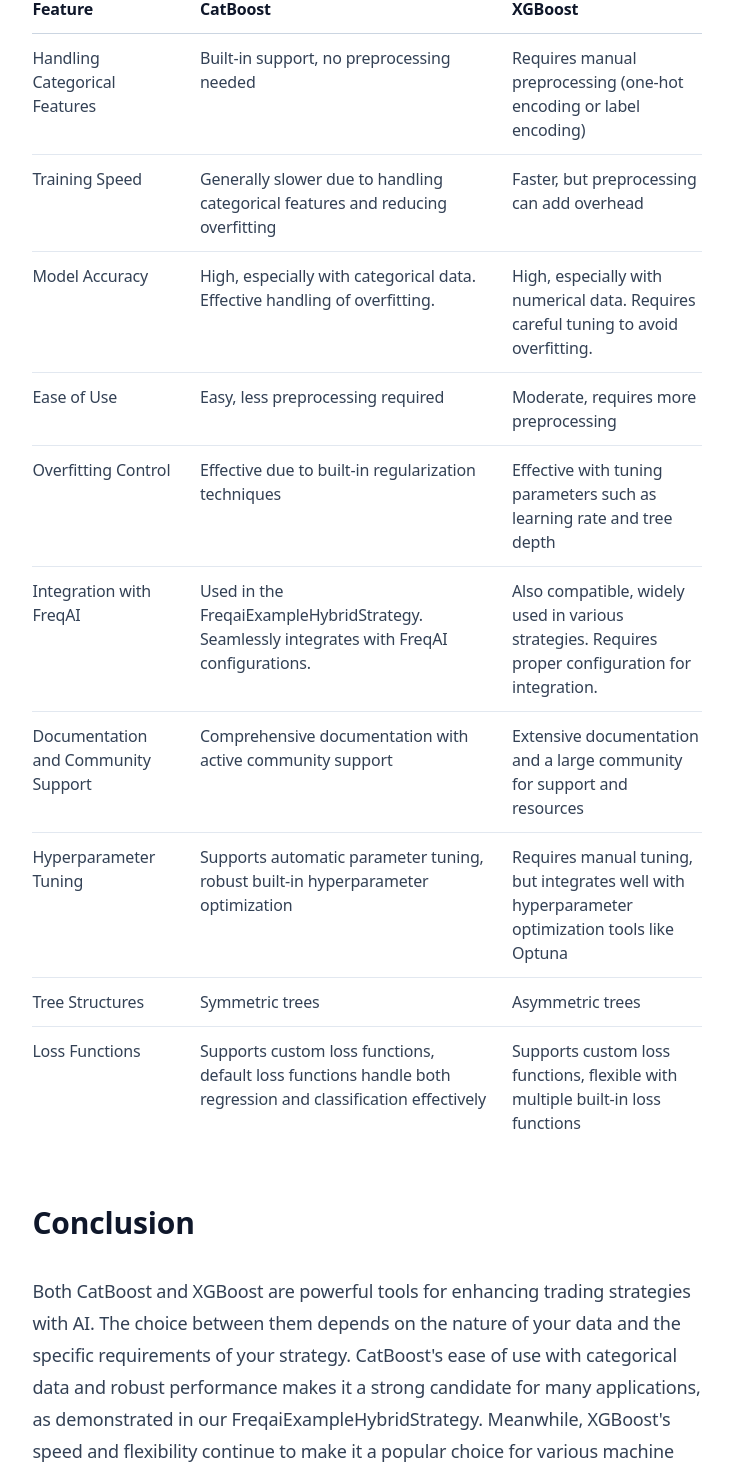
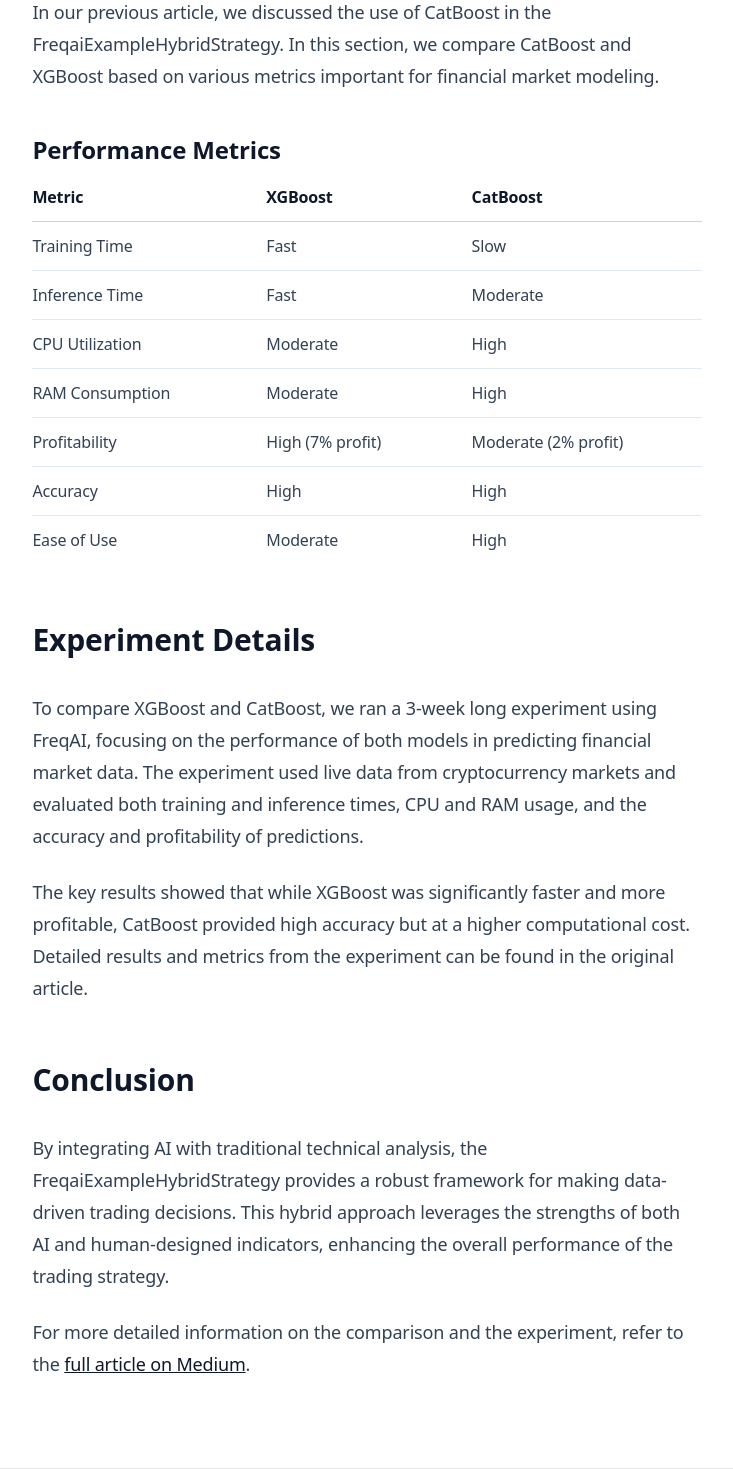
Before and after one commit to nicolad/vadim.blog, a Next.js app: page /catboost-vs-xgboost in a window 1280 px wide. Shown: the part 820-2290 px from the top of the page, without its empty margins (273-1006 px from the left). Built offline with nearby package versions, Linux system fonts and the light colour scheme.

Commit message:
Small improvement.

```diff
--- a/app/catboost-vs-xgboost/page.tsx
+++ b/app/catboost-vs-xgboost/page.tsx
@@ -32,139 +32,104 @@
       <section>
         <h2>Introduction</h2>
         <p>
-          In our previous article, we discussed the implementation of the{" "}
-          <a
-            href="https://www.vadim.blog/freqai-hybrid"
-            target="_blank"
-            rel="noopener noreferrer"
-          >
-            FreqaiHybridStrategy
-          </a>
-          , which utilized CatBoost to enhance trading strategies with AI. In
-          this post, we'll compare CatBoost with XGBoost, two popular gradient
-          boosting algorithms, to help you understand their differences and
-          decide which might be better for your trading strategies.
+          The integration of AI into trading strategies has revolutionized the
+          way we approach market forecasts and trade executions. This article
+          explores the <strong>FreqaiExampleHybridStrategy</strong>,
+          demonstrating how FreqAI can enhance a typical Freqtrade strategy by
+          leveraging advanced machine learning techniques to make more informed
+          trading decisions.
         </p>
       </section>
 
       <section>
-        <h2>Comparison of CatBoost and XGBoost</h2>
+        <h2>Comparing XGBoost and CatBoost</h2>
+        <p>
+          In our previous article, we discussed the use of CatBoost in the
+          FreqaiExampleHybridStrategy. In this section, we compare CatBoost and
+          XGBoost based on various metrics important for financial market
+          modeling.
+        </p>
+        <h3>Performance Metrics</h3>
         <table>
           <thead>
             <tr>
-              <th>Feature</th>
+              <th>Metric</th>
+              <th>XGBoost</th>
               <th>CatBoost</th>
-              <th>XGBoost</th>
             </tr>
           </thead>
           <tbody>
             <tr>
-              <td>Handling Categorical Features</td>
-              <td>Built-in support, no preprocessing needed</td>
-              <td>
-                Requires manual preprocessing (one-hot encoding or label
-                encoding)
-              </td>
+              <td>Training Time</td>
+              <td>Fast</td>
+              <td>Slow</td>
             </tr>
             <tr>
-              <td>Training Speed</td>
-              <td>
-                Generally slower due to handling categorical features and
-                reducing overfitting
-              </td>
-              <td>Faster, but preprocessing can add overhead</td>
+              <td>Inference Time</td>
+              <td>Fast</td>
+              <td>Moderate</td>
             </tr>
             <tr>
-              <td>Model Accuracy</td>
-              <td>
-                High, especially with categorical data. Effective handling of
-                overfitting.
-              </td>
-              <td>
-                High, especially with numerical data. Requires careful tuning to
-                avoid overfitting.
-              </td>
+              <td>CPU Utilization</td>
+              <td>Moderate</td>
+              <td>High</td>
+            </tr>
+            <tr>
+              <td>RAM Consumption</td>
+              <td>Moderate</td>
+              <td>High</td>
+            </tr>
+            <tr>
+              <td>Profitability</td>
+              <td>High (7% profit)</td>
+              <td>Moderate (2% profit)</td>
+            </tr>
+            <tr>
+              <td>Accuracy</td>
+              <td>High</td>
+              <td>High</td>
             </tr>
             <tr>
               <td>Ease of Use</td>
-              <td>Easy, less preprocessing required</td>
-              <td>Moderate, requires more preprocessing</td>
-            </tr>
-            <tr>
-              <td>Overfitting Control</td>
-              <td>Effective due to built-in regularization techniques</td>
-              <td>
-                Effective with tuning parameters such as learning rate and tree
-                depth
-              </td>
-            </tr>
-            <tr>
-              <td>Integration with FreqAI</td>
-              <td>
-                Used in the FreqaiExampleHybridStrategy. Seamlessly integrates
-                with FreqAI configurations.
-              </td>
-              <td>
-                Also compatible, widely used in various strategies. Requires
-                proper configuration for integration.
-              </td>
-            </tr>
-            <tr>
-              <td>Documentation and Community Support</td>
-              <td>Comprehensive documentation with active community support</td>
-              <td>
-                Extensive documentation and a large community for support and
-                resources
-              </td>
-            </tr>
-            <tr>
-              <td>Hyperparameter Tuning</td>
-              <td>
-                Supports automatic parameter tuning, robust built-in
-                hyperparameter optimization
-              </td>
-              <td>
-                Requires manual tuning, but integrates well with hyperparameter
-                optimization tools like Optuna
-              </td>
-            </tr>
-            <tr>
-              <td>Tree Structures</td>
-              <td>Symmetric trees</td>
-              <td>Asymmetric trees</td>
-            </tr>
-            <tr>
-              <td>Loss Functions</td>
-              <td>
-                Supports custom loss functions, default loss functions handle
-                both regression and classification effectively
-              </td>
-              <td>
-                Supports custom loss functions, flexible with multiple built-in
-                loss functions
-              </td>
+              <td>Moderate</td>
+              <td>High</td>
             </tr>
           </tbody>
         </table>
       </section>
 
       <section>
+        <h2>Experiment Details</h2>
+        <p>
+          To compare XGBoost and CatBoost, we ran a 3-week long experiment using
+          FreqAI, focusing on the performance of both models in predicting
+          financial market data. The experiment used live data from
+          cryptocurrency markets and evaluated both training and inference
+          times, CPU and RAM usage, and the accuracy and profitability of
+          predictions.
+        </p>
+        <p>
+          The key results showed that while XGBoost was significantly faster and
+          more profitable, CatBoost provided high accuracy but at a higher
+          computational cost. Detailed results and metrics from the experiment
+          can be found in the original article.
+        </p>
+      </section>
+
+      <section>
         <h2>Conclusion</h2>
         <p>
-          Both CatBoost and XGBoost are powerful tools for enhancing trading
-          strategies with AI. The choice between them depends on the nature of
-          your data and the specific requirements of your strategy. CatBoost's
-          ease of use with categorical data and robust performance makes it a
-          strong candidate for many applications, as demonstrated in our
-          FreqaiExampleHybridStrategy. Meanwhile, XGBoost's speed and
-          flexibility continue to make it a popular choice for various machine
-          learning tasks.
+          By integrating AI with traditional technical analysis, the
+          FreqaiExampleHybridStrategy provides a robust framework for making
+          data-driven trading decisions. This hybrid approach leverages the
+          strengths of both AI and human-designed indicators, enhancing the
+          overall performance of the trading strategy.
         </p>
         <p>
-          For more details on how to implement and customize trading strategies
-          with these models, refer to the{" "}
-          <a href="https://www.freqtrade.io/en/stable/freqai/">
-            FreqAI documentation
+          For more detailed information on the comparison and the experiment,
+          refer to the{" "}
+          <a href="https://emergentmethods.medium.com/real-time-head-to-head-adaptive-modeling-of-financial-market-data-using-xgboost-and-catboost-995a115a7495">
+            full article on Medium
           </a>
           .
         </p>
```
Also changed, not shown: app/catboost-vs-xgboost/image.webp.
